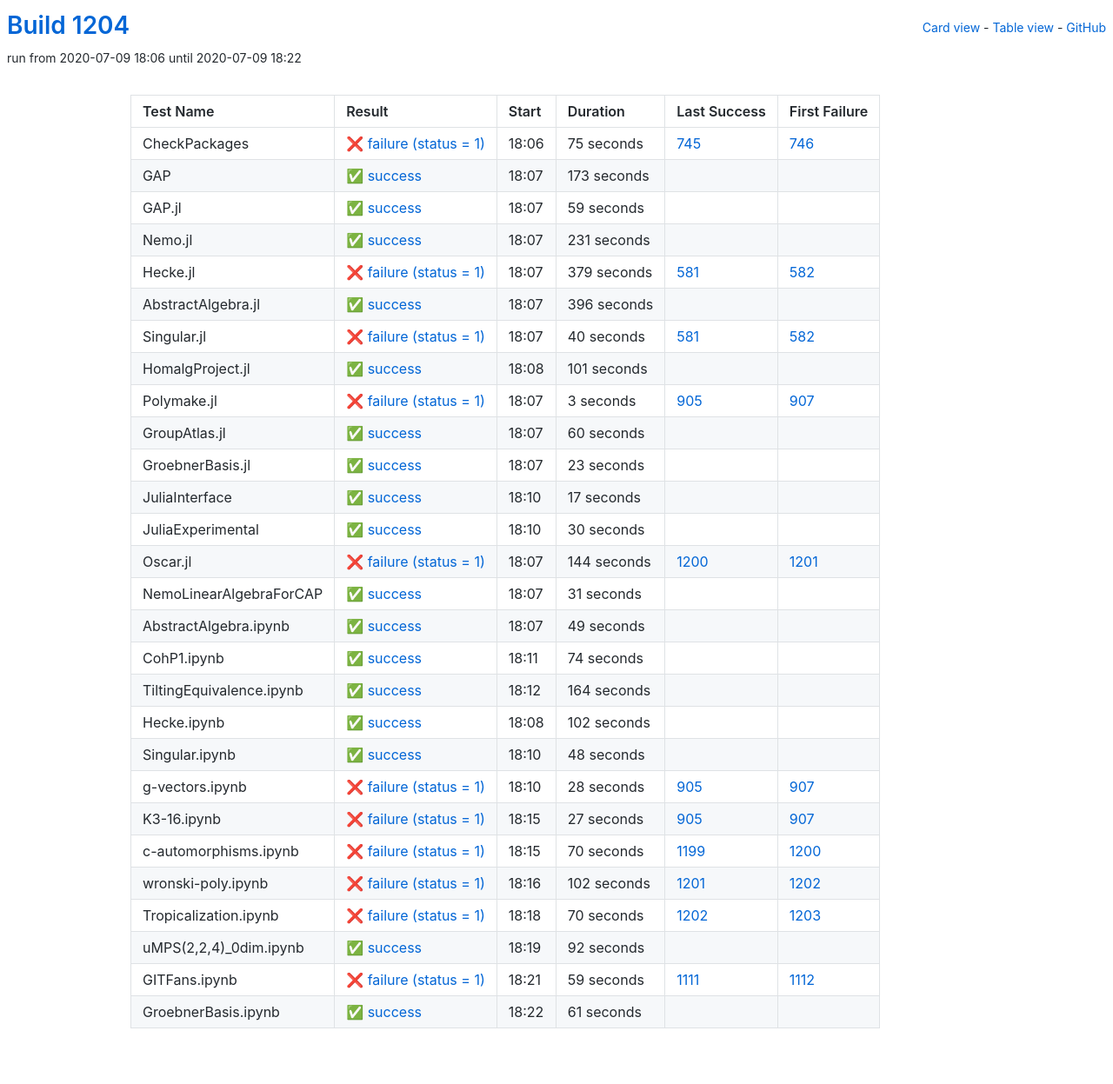
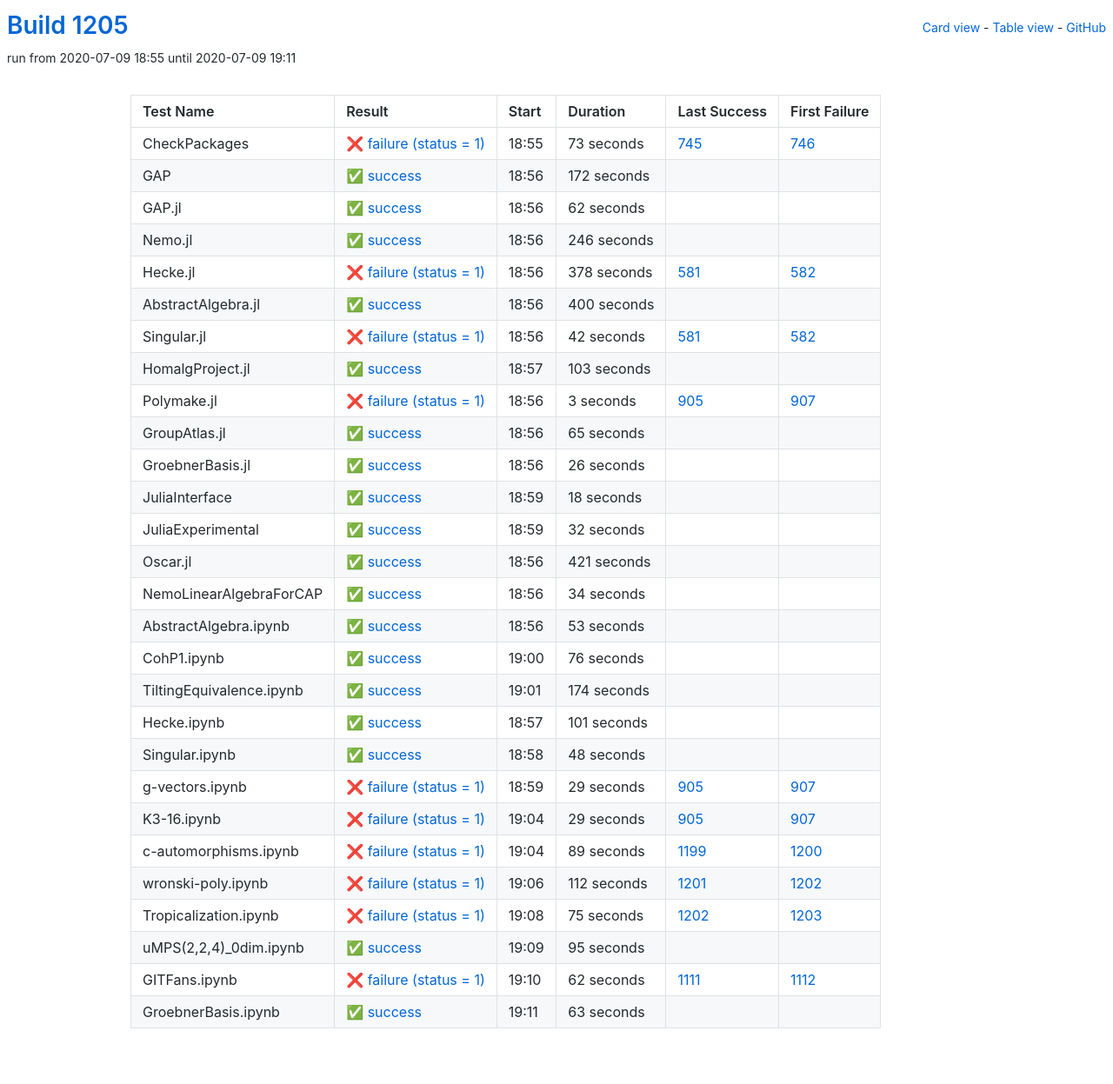
Before and after one commit to oscar-system/oscar-ci-status-1.4, a Jekyll site: the page built from table.html, in a window 1280 px wide. Shown: the whole page at 87% size. Built offline with Jekyll 4.4.1, drawn with Linux system fonts in a browser that asks for light colours.

Commit message:
Build #1205

```diff
--- a/_data/ci.yml
+++ b/_data/ci.yml
@@ -1,6 +1,6 @@
 ---
-build: 1204
-build_url: https://oscarci.mathematik.uni-kl.de/job/oscar-julia-1.4/1204/
+build: 1205
+build_url: https://oscarci.mathematik.uni-kl.de/job/oscar-julia-1.4/1205/
 job: oscar-julia-1.4
 organization: oscar-system
 repo: oscar-ci-status-1.4
@@ -8,104 +8,104 @@ repourl: https://github.com/oscar-system/oscar-ci-status-1.4
 tests:
 - name: CheckPackages
   id: checkpackages
-  log: https://oscarci.mathematik.uni-kl.de/job/oscar-julia-1.4/1204/artifact/logs/build-1204/CheckPackages.log
-  start: 2020-07-09 18:06
+  log: https://oscarci.mathematik.uni-kl.de/job/oscar-julia-1.4/1205/artifact/logs/build-1205/CheckPackages.log
+  start: 2020-07-09 18:55
   success: false
   exitcode: 1
   status: failure
-  duration: 75
+  duration: 73
   last_success: 745
   last_success_url: https://oscarci.mathematik.uni-kl.de/job/oscar-julia-1.4/745/
   first_failure: 746
   first_failure_url: https://oscarci.mathematik.uni-kl.de/job/oscar-julia-1.4/746/
 - name: GAP
   id: gap
-  log: https://oscarci.mathematik.uni-kl.de/job/oscar-julia-1.4/1204/artifact/logs/build-1204/GAP.log
-  start: 2020-07-09 18:07
+  log: https://oscarci.mathematik.uni-kl.de/job/oscar-julia-1.4/1205/artifact/logs/build-1205/GAP.log
+  start: 2020-07-09 18:56
   success: true
   exitcode: 0
   status: success
-  duration: 173
+  duration: 172
   last_success: false
   last_success_url:
   first_failure: false
   first_failure_url:
 - name: GAP.jl
   id: gap-jl
-  log: https://oscarci.mathematik.uni-kl.de/job/oscar-julia-1.4/1204/artifact/logs/build-1204/GAP.jl.log
-  start: 2020-07-09 18:07
+  log: https://oscarci.mathematik.uni-kl.de/job/oscar-julia-1.4/1205/artifact/logs/build-1205/GAP.jl.log
+  start: 2020-07-09 18:56
   success: true
   exitcode: 0
   status: success
-  duration: 59
+  duration: 62
   last_success: false
   last_success_url:
   first_failure: false
   first_failure_url:
 - name: Nemo.jl
   id: nemo-jl
-  log: https://oscarci.mathematik.uni-kl.de/job/oscar-julia-1.4/1204/artifact/logs/build-1204/Nemo.jl.log
-  start: 2020-07-09 18:07
+  log: https://oscarci.mathematik.uni-kl.de/job/oscar-julia-1.4/1205/artifact/logs/build-1205/Nemo.jl.log
+  start: 2020-07-09 18:56
   success: true
   exitcode: 0
   status: success
-  duration: 231
+  duration: 246
   last_success: false
   last_success_url:
   first_failure: false
   first_failure_url:
 - name: Hecke.jl
   id: hecke-jl
-  log: https://oscarci.mathematik.uni-kl.de/job/oscar-julia-1.4/1204/artifact/logs/build-1204/Hecke.jl.log
-  start: 2020-07-09 18:07
+  log: https://oscarci.mathematik.uni-kl.de/job/oscar-julia-1.4/1205/artifact/logs/build-1205/Hecke.jl.log
+  start: 2020-07-09 18:56
   success: false
   exitcode: 1
   status: failure
-  duration: 379
+  duration: 378
   last_success: 581
   last_success_url: https://oscarci.mathematik.uni-kl.de/job/oscar-julia-1.4/581/
   first_failure: 582
   first_failure_url: https://oscarci.mathematik.uni-kl.de/job/oscar-julia-1.4/582/
 - name: AbstractAlgebra.jl
   id: abstractalgebra-jl
-  log: https://oscarci.mathematik.uni-kl.de/job/oscar-julia-1.4/1204/artifact/logs/build-1204/AbstractAlgebra.jl.log
-  start: 2020-07-09 18:07
+  log: https://oscarci.mathematik.uni-kl.de/job/oscar-julia-1.4/1205/artifact/logs/build-1205/AbstractAlgebra.jl.log
+  start: 2020-07-09 18:56
   success: true
   exitcode: 0
   status: success
-  duration: 396
+  duration: 400
   last_success: false
   last_success_url:
   first_failure: false
   first_failure_url:
 - name: Singular.jl
   id: singular-jl
-  log: https://oscarci.mathematik.uni-kl.de/job/oscar-julia-1.4/1204/artifact/logs/build-1204/Singular.jl.log
-  start: 2020-07-09 18:07
+  log: https://oscarci.mathematik.uni-kl.de/job/oscar-julia-1.4/1205/artifact/logs/build-1205/Singular.jl.log
+  start: 2020-07-09 18:56
   success: false
   exitcode: 1
   status: failure
-  duration: 40
+  duration: 42
   last_success: 581
   last_success_url: https://oscarci.mathematik.uni-kl.de/job/oscar-julia-1.4/581/
   first_failure: 582
   first_failure_url: https://oscarci.mathematik.uni-kl.de/job/oscar-julia-1.4/582/
 - name: HomalgProject.jl
   id: homalgproject-jl
-  log: https://oscarci.mathematik.uni-kl.de/job/oscar-julia-1.4/1204/artifact/logs/build-1204/HomalgProject.jl.log
-  start: 2020-07-09 18:08
+  log: https://oscarci.mathematik.uni-kl.de/job/oscar-julia-1.4/1205/artifact/logs/build-1205/HomalgProject.jl.log
+  start: 2020-07-09 18:57
   success: true
   exitcode: 0
   status: success
-  duration: 101
+  duration: 103
   last_success: false
   last_success_url:
   first_failure: false
   first_failure_url:
 - name: Polymake.jl
   id: polymake-jl
-  log: https://oscarci.mathematik.uni-kl.de/job/oscar-julia-1.4/1204/artifact/logs/build-1204/Polymake.jl.log
-  start: 2020-07-09 18:07
+  log: https://oscarci.mathematik.uni-kl.de/job/oscar-julia-1.4/1205/artifact/logs/build-1205/Polymake.jl.log
+  start: 2020-07-09 18:56
   success: false
   exitcode: 1
   status: failure
@@ -116,128 +116,128 @@ tests:
   first_failure_url: https://oscarci.mathematik.uni-kl.de/job/oscar-julia-1.4/907/
 - name: GroupAtlas.jl
   id: groupatlas-jl
-  log: https://oscarci.mathematik.uni-kl.de/job/oscar-julia-1.4/1204/artifact/logs/build-1204/GroupAtlas.jl.log
-  start: 2020-07-09 18:07
+  log: https://oscarci.mathematik.uni-kl.de/job/oscar-julia-1.4/1205/artifact/logs/build-1205/GroupAtlas.jl.log
+  start: 2020-07-09 18:56
   success: true
   exitcode: 0
   status: success
-  duration: 60
+  duration: 65
   last_success: false
   last_success_url:
   first_failure: false
   first_failure_url:
 - name: GroebnerBasis.jl
   id: groebnerbasis-jl
-  log: https://oscarci.mathematik.uni-kl.de/job/oscar-julia-1.4/1204/artifact/logs/build-1204/GroebnerBasis.jl.log
-  start: 2020-07-09 18:07
+  log: https://oscarci.mathematik.uni-kl.de/job/oscar-julia-1.4/1205/artifact/logs/build-1205/GroebnerBasis.jl.log
+  start: 2020-07-09 18:56
   success: true
   exitcode: 0
   status: success
-  duration: 23
+  duration: 26
   last_success: false
   last_success_url:
   first_failure: false
   first_failure_url:
 - name: JuliaInterface
   id: juliainterface
-  log: https://oscarci.mathematik.uni-kl.de/job/oscar-julia-1.4/1204/artifact/logs/build-1204/JuliaInterface.log
-  start: 2020-07-09 18:10
+  log: https://oscarci.mathematik.uni-kl.de/job/oscar-julia-1.4/1205/artifact/logs/build-1205/JuliaInterface.log
+  start: 2020-07-09 18:59
   success: true
   exitcode: 0
   status: success
-  duration: 17
+  duration: 18
   last_success: false
   last_success_url:
   first_failure: false
   first_failure_url:
 - name: JuliaExperimental
   id: juliaexperimental
-  log: https://oscarci.mathematik.uni-kl.de/job/oscar-julia-1.4/1204/artifact/logs/build-1204/JuliaExperimental.log
-  start: 2020-07-09 18:10
+  log: https://oscarci.mathematik.uni-kl.de/job/oscar-julia-1.4/1205/artifact/logs/build-1205/JuliaExperimental.log
+  start: 2020-07-09 18:59
   success: true
   exitcode: 0
   status: success
-  duration: 30
+  duration: 32
   last_success: false
   last_success_url:
   first_failure: false
   first_failure_url:
 - name: Oscar.jl
   id: oscar-jl
-  log: https://oscarci.mathematik.uni-kl.de/job/oscar-julia-1.4/1204/artifact/logs/build-1204/Oscar.jl.log
-  start: 2020-07-09 18:07
-  success: false
-  exitcode: 1
-  status: failure
-  duration: 144
-  last_success: 1200
-  last_success_url: https://oscarci.mathematik.uni-kl.de/job/oscar-julia-1.4/1200/
-  first_failure: 1201
-  first_failure_url: https://oscarci.mathematik.uni-kl.de/job/oscar-julia-1.4/1201/
-- name: NemoLinearAlgebraForCAP
-  id: nemolinearalgebraforcap
-  log: https://oscarci.mathematik.uni-kl.de/job/oscar-julia-1.4/1204/artifact/logs/build-1204/NemoLinearAlgebraForCAP.log
-  start: 2020-07-09 18:07
+  log: https://oscarci.mathematik.uni-kl.de/job/oscar-julia-1.4/1205/artifact/logs/build-1205/Oscar.jl.log
+  start: 2020-07-09 18:56
   success: true
   exitcode: 0
   status: success
-  duration: 31
+  duration: 421
+  last_success: false
+  last_success_url:
+  first_failure: false
+  first_failure_url:
+- name: NemoLinearAlgebraForCAP
+  id: nemolinearalgebraforcap
+  log: https://oscarci.mathematik.uni-kl.de/job/oscar-julia-1.4/1205/artifact/logs/build-1205/NemoLinearAlgebraForCAP.log
+  start: 2020-07-09 18:56
+  success: true
+  exitcode: 0
+  status: success
+  duration: 34
   last_success: false
   last_success_url:
   first_failure: false
   first_failure_url:
 - name: AbstractAlgebra.ipynb
   id: abstractalgebra-ipynb
-  log: https://oscarci.mathematik.uni-kl.de/job/oscar-julia-1.4/1204/artifact/logs/build-1204/AbstractAlgebra.ipynb.log
-  start: 2020-07-09 18:07
+  log: https://oscarci.mathematik.uni-kl.de/job/oscar-julia-1.4/1205/artifact/logs/build-1205/AbstractAlgebra.ipynb.log
+  start: 2020-07-09 18:56
   success: true
   exitcode: 0
   status: success
-  duration: 49
+  duration: 53
   last_success: false
   last_success_url:
   first_failure: false
   first_failure_url:
 - name: CohP1.ipynb
   id: cohp1-ipynb
-  log: https://oscarci.mathematik.uni-kl.de/job/oscar-julia-1.4/1204/artifact/logs/build-1204/CohP1.ipynb.log
-  start: 2020-07-09 18:11
+  log: https://oscarci.mathematik.uni-kl.de/job/oscar-julia-1.4/1205/artifact/logs/build-1205/CohP1.ipynb.log
+  start: 2020-07-09 19:00
   success: true
   exitcode: 0
   status: success
-  duration: 74
+  duration: 76
   last_success: false
   last_success_url:
   first_failure: false
   first_failure_url:
 - name: TiltingEquivalence.ipynb
   id: tiltingequivalence-ipynb
-  log: https://oscarci.mathematik.uni-kl.de/job/oscar-julia-1.4/1204/artifact/logs/build-1204/TiltingEquivalence.ipynb.log
-  start: 2020-07-09 18:12
+  log: https://oscarci.mathematik.uni-kl.de/job/oscar-julia-1.4/1205/artifact/logs/build-1205/TiltingEquivalence.ipynb.log
+  start: 2020-07-09 19:01
   success: true
   exitcode: 0
   status: success
-  duration: 164
+  duration: 174
   last_success: false
   last_success_url:
   first_failure: false
   first_failure_url:
 - name: Hecke.ipynb
   id: hecke-ipynb
-  log: https://oscarci.mathematik.uni-kl.de/job/oscar-julia-1.4/1204/artifact/logs/build-1204/Hecke.ipynb.log
-  start: 2020-07-09 18:08
+  log: https://oscarci.mathematik.uni-kl.de/job/oscar-julia-1.4/1205/artifact/logs/build-1205/Hecke.ipynb.log
+  start: 2020-07-09 18:57
   success: true
   exitcode: 0
   status: success
-  duration: 102
+  duration: 101
   last_success: false
   last_success_url:
   first_failure: false
   first_failure_url:
 - name: Singular.ipynb
   id: singular-ipynb
-  log: https://oscarci.mathematik.uni-kl.de/job/oscar-julia-1.4/1204/artifact/logs/build-1204/Singular.ipynb.log
-  start: 2020-07-09 18:10
+  log: https://oscarci.mathematik.uni-kl.de/job/oscar-julia-1.4/1205/artifact/logs/build-1205/Singular.ipynb.log
+  start: 2020-07-09 18:58
   success: true
   exitcode: 0
   status: success
@@ -248,96 +248,96 @@ tests:
   first_failure_url:
 - name: g-vectors.ipynb
   id: g-vectors-ipynb
-  log: https://oscarci.mathematik.uni-kl.de/job/oscar-julia-1.4/1204/artifact/logs/build-1204/g-vectors.ipynb.log
-  start: 2020-07-09 18:10
+  log: https://oscarci.mathematik.uni-kl.de/job/oscar-julia-1.4/1205/artifact/logs/build-1205/g-vectors.ipynb.log
+  start: 2020-07-09 18:59
   success: false
   exitcode: 1
   status: failure
-  duration: 28
+  duration: 29
   last_success: 905
   last_success_url: https://oscarci.mathematik.uni-kl.de/job/oscar-julia-1.4/905/
   first_failure: 907
   first_failure_url: https://oscarci.mathematik.uni-kl.de/job/oscar-julia-1.4/907/
 - name: K3-16.ipynb
   id: k3-16-ipynb
-  log: https://oscarci.mathematik.uni-kl.de/job/oscar-julia-1.4/1204/artifact/logs/build-1204/K3-16.ipynb.log
-  start: 2020-07-09 18:15
+  log: https://oscarci.mathematik.uni-kl.de/job/oscar-julia-1.4/1205/artifact/logs/build-1205/K3-16.ipynb.log
+  start: 2020-07-09 19:04
   success: false
   exitcode: 1
   status: failure
-  duration: 27
+  duration: 29
   last_success: 905
   last_success_url: https://oscarci.mathematik.uni-kl.de/job/oscar-julia-1.4/905/
   first_failure: 907
   first_failure_url: https://oscarci.mathematik.uni-kl.de/job/oscar-julia-1.4/907/
 - name: c-automorphisms.ipynb
   id: c-automorphisms-ipynb
-  log: https://oscarci.mathematik.uni-kl.de/job/oscar-julia-1.4/1204/artifact/logs/build-1204/c-automorphisms.ipynb.log
-  start: 2020-07-09 18:15
+  log: https://oscarci.mathematik.uni-kl.de/job/oscar-julia-1.4/1205/artifact/logs/build-1205/c-automorphisms.ipynb.log
+  start: 2020-07-09 19:04
   success: false
   exitcode: 1
   status: failure
-  duration: 70
+  duration: 89
   last_success: 1199
   last_success_url: https://oscarci.mathematik.uni-kl.de/job/oscar-julia-1.4/1199/
   first_failure: 1200
   first_failure_url: https://oscarci.mathematik.uni-kl.de/job/oscar-julia-1.4/1200/
 - name: wronski-poly.ipynb
   id: wronski-poly-ipynb
-  log: https://oscarci.mathematik.uni-kl.de/job/oscar-julia-1.4/1204/artifact/logs/build-1204/wronski-poly.ipynb.log
-  start: 2020-07-09 18:16
+  log: https://oscarci.mathematik.uni-kl.de/job/oscar-julia-1.4/1205/artifact/logs/build-1205/wronski-poly.ipynb.log
+  start: 2020-07-09 19:06
   success: false
   exitcode: 1
   status: failure
-  duration: 102
+  duration: 112
   last_success: 1201
   last_success_url: https://oscarci.mathematik.uni-kl.de/job/oscar-julia-1.4/1201/
   first_failure: 1202
   first_failure_url: https://oscarci.mathematik.uni-kl.de/job/oscar-julia-1.4/1202/
 - name: Tropicalization.ipynb
   id: tropicalization-ipynb
-  log: https://oscarci.mathematik.uni-kl.de/job/oscar-julia-1.4/1204/artifact/logs/build-1204/Tropicalization.ipynb.log
-  start: 2020-07-09 18:18
+  log: https://oscarci.mathematik.uni-kl.de/job/oscar-julia-1.4/1205/artifact/logs/build-1205/Tropicalization.ipynb.log
+  start: 2020-07-09 19:08
   success: false
   exitcode: 1
   status: failure
-  duration: 70
+  duration: 75
   last_success: 1202
   last_success_url: https://oscarci.mathematik.uni-kl.de/job/oscar-julia-1.4/1202/
   first_failure: 1203
   first_failure_url: https://oscarci.mathematik.uni-kl.de/job/oscar-julia-1.4/1203/
 - name: uMPS(2,2,4)_0dim.ipynb
   id: umps-2-2-4-0dim-ipynb
-  log: https://oscarci.mathematik.uni-kl.de/job/oscar-julia-1.4/1204/artifact/logs/build-1204/uMPS-2-2-4-_0dim.ipynb.log
-  start: 2020-07-09 18:19
+  log: https://oscarci.mathematik.uni-kl.de/job/oscar-julia-1.4/1205/artifact/logs/build-1205/uMPS-2-2-4-_0dim.ipynb.log
+  start: 2020-07-09 19:09
   success: true
   exitcode: 0
   status: success
-  duration: 92
+  duration: 95
   last_success: false
   last_success_url:
   first_failure: false
   first_failure_url:
 - name: GITFans.ipynb
   id: gitfans-ipynb
-  log: https://oscarci.mathematik.uni-kl.de/job/oscar-julia-1.4/1204/artifact/logs/build-1204/GITFans.ipynb.log
-  start: 2020-07-09 18:21
+  log: https://oscarci.mathematik.uni-kl.de/job/oscar-julia-1.4/1205/artifact/logs/build-1205/GITFans.ipynb.log
+  start: 2020-07-09 19:10
   success: false
   exitcode: 1
   status: failure
-  duration: 59
+  duration: 62
   last_success: 1111
   last_success_url: https://oscarci.mathematik.uni-kl.de/job/oscar-julia-1.4/1111/
   first_failure: 1112
   first_failure_url: https://oscarci.mathematik.uni-kl.de/job/oscar-julia-1.4/1112/
 - name: GroebnerBasis.ipynb
   id: groebnerbasis-ipynb
-  log: https://oscarci.mathematik.uni-kl.de/job/oscar-julia-1.4/1204/artifact/logs/build-1204/GroebnerBasis.ipynb.log
-  start: 2020-07-09 18:22
+  log: https://oscarci.mathematik.uni-kl.de/job/oscar-julia-1.4/1205/artifact/logs/build-1205/GroebnerBasis.ipynb.log
+  start: 2020-07-09 19:11
   success: true
   exitcode: 0
   status: success
-  duration: 61
+  duration: 63
   last_success: false
   last_success_url:
   first_failure: false
```
Also changed, not shown: README.md.
